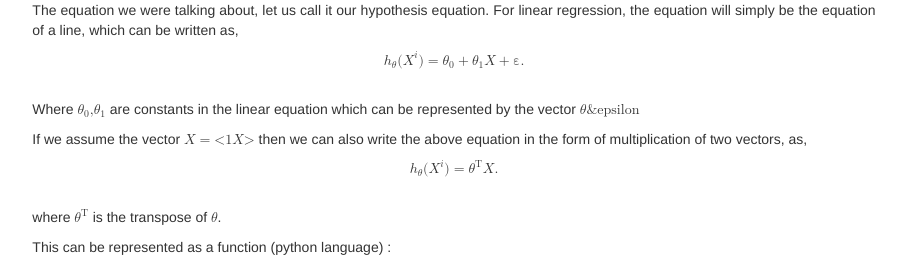
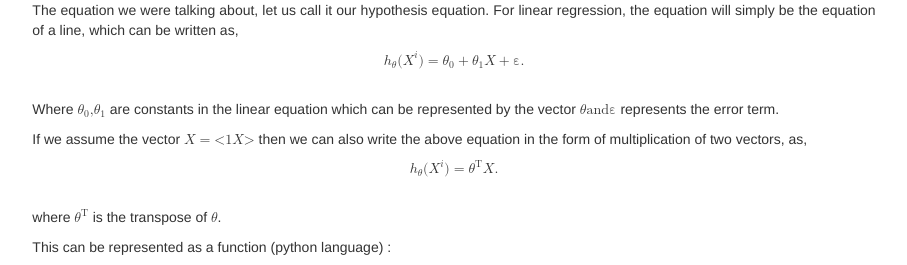
Before and after one commit to MLDaily/MLDaily.github.io, a Jekyll site: the page built from _posts/2016-01-08-regression.md, in a window 1280 px wide and 900 px high, scrolled down 676 px. Shown: the part 159-424 px from the top of the window, without its empty margins (186-1093 px from the left). Built offline with Jekyll 4.4.1, drawn with Linux system fonts in a browser that asks for light colours; comment, search, counter and statistics services are not loaded.

Commit message:
epsilon error corrected

```diff
--- a/_posts/2016-01-08-regression.md
+++ b/_posts/2016-01-08-regression.md
@@ -46,7 +46,7 @@ The equation we were talking about, let us call it our hypothesis equation. For
       <mn>1</mn></msub>
       <mi>X</mi>
       <mo>+</mo>
-      <mn>&#x03B5;</mn>
+      <mn>&#x03B5; <!--EPSILON--></mn>
   </mrow>
   <mtext>.</mtext>
 </math><br>
@@ -61,8 +61,9 @@ Where <math xmlns="http://www.w3.org/1998/Math/MathML" display="inline">
     <!-- <mtext> ]</mtext> -->
 </math> are constants in the linear equation which can be represented by the vector <math xmlns="http://www.w3.org/1998/Math/MathML" display="inline">
     <mi>&#x3b8;<!-- THETA --></mi>.
-    and  <mn>&epsilon<!--residual error term &#x03B5 --></mn> represents the error term.
-</math>
+    <mtext>and</mtext>
+      <mn>&#x03B5; <!--EPSILON--></mn>
+</math> represents the error term.
 
 If we assume the vector <math xmlns="http://www.w3.org/1998/Math/MathML" display="inline">
     <mi>X</mi> <mo>=</mo> <mtext>< </mtext> <mn>1</mn>, <mi>X</mi>  <mtext> ></mtext>
```
